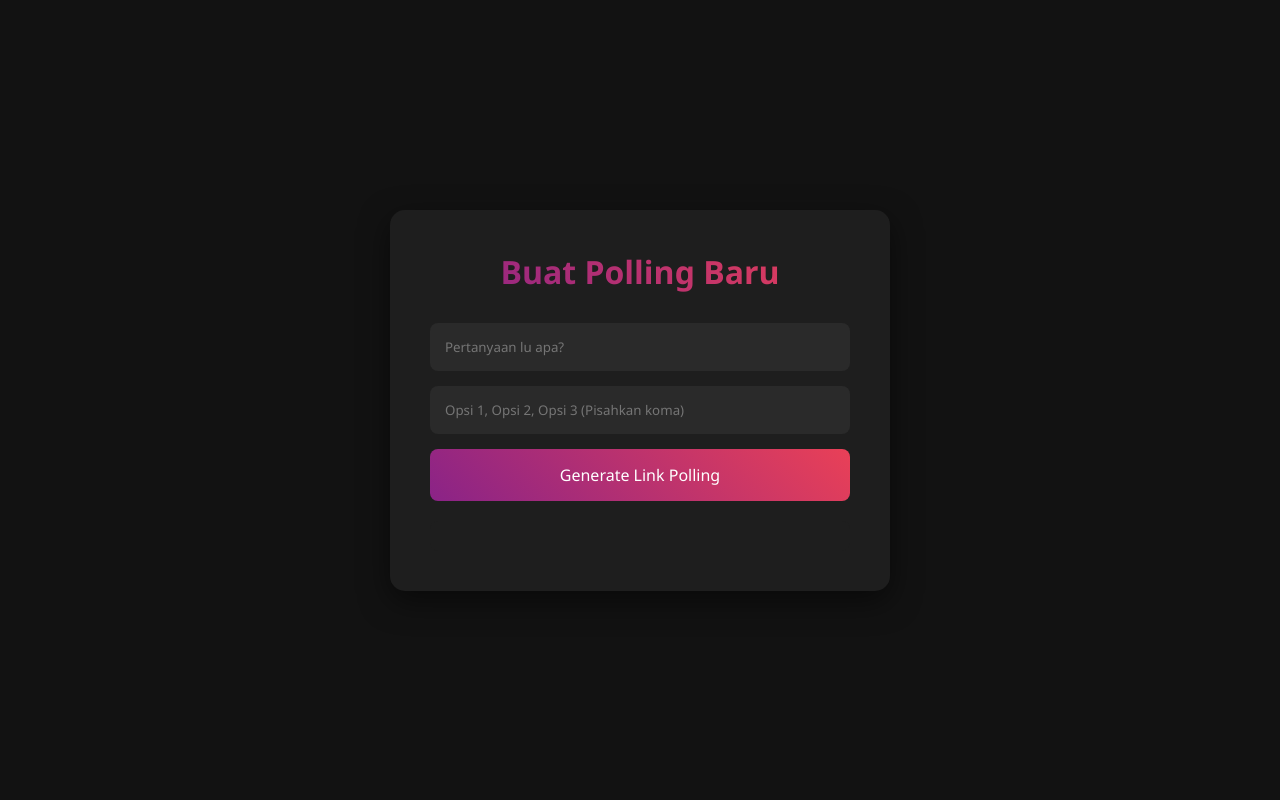
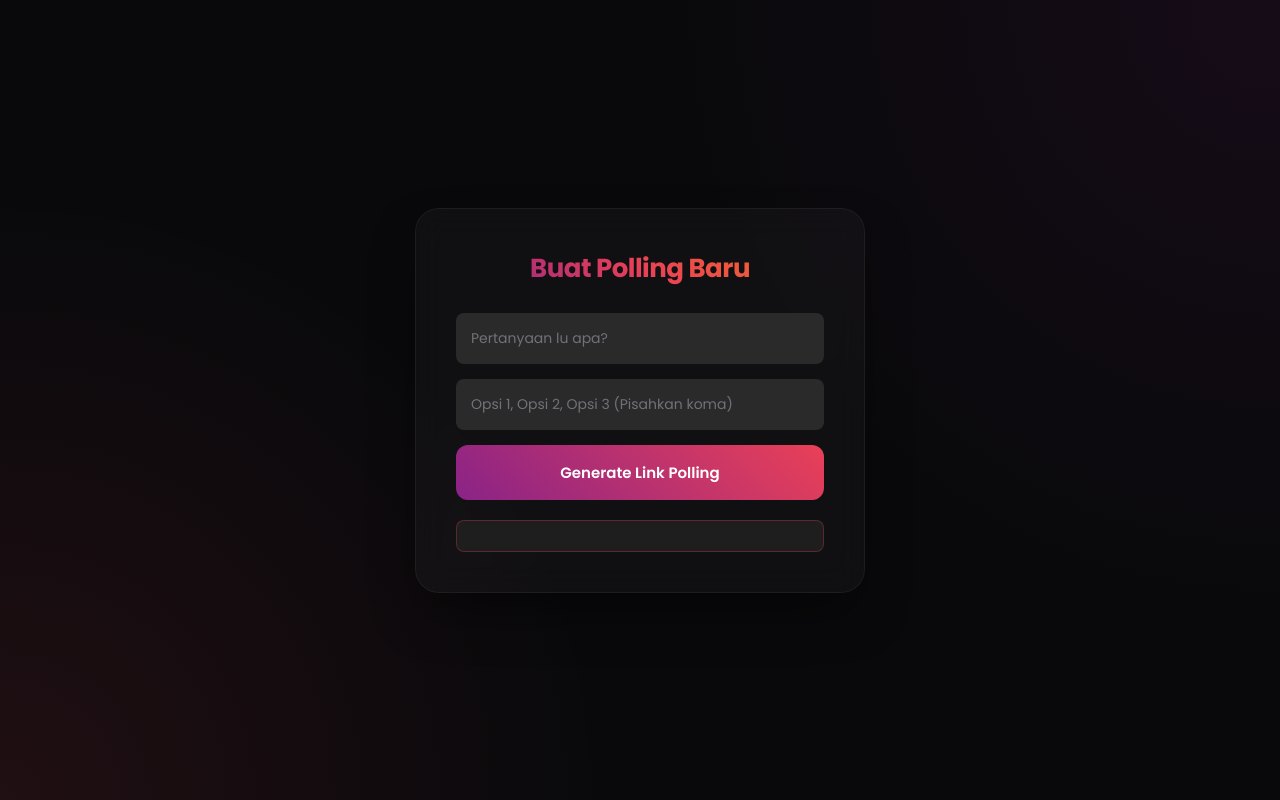
Before and after one commit to Ken72185/vote-web, a Flask app: page / in a window 1280 px wide. Run offline with Flask 3, Linux system fonts and the light colour scheme.

Commit message:
Update style.css

```diff
--- a/static/style.css
+++ b/static/style.css
@@ -1,12 +1,16 @@
+@import url('https://fonts.googleapis.com/css2?family=Poppins:wght@400;500;600;700&display=swap');
+
 * {
     margin: 0;
     padding: 0;
     box-sizing: border-box;
-    font-family: 'Segoe UI', Tahoma, Geneva, Verdana, sans-serif;
+    font-family: 'Poppins', sans-serif;
 }
 
 body {
-    background-color: #121212;
+    background-color: #09090b; /* Dark mode yang lebih pekat dan elegan */
+    background-image: radial-gradient(circle at top right, rgba(138, 35, 135, 0.1), transparent 40%),
+                      radial-gradient(circle at bottom left, rgba(233, 64, 87, 0.1), transparent 40%);
     color: #ffffff;
     display: flex;
     flex-direction: column;
@@ -17,20 +21,33 @@ body {
 }
 
 .container {
-    background: #1e1e1e;
+    background: rgba(255, 255, 255, 0.03);
+    backdrop-filter: blur(16px);
+    -webkit-backdrop-filter: blur(16px);
+    border: 1px solid rgba(255, 255, 255, 0.05);
     padding: 40px;
-    border-radius: 15px;
-    box-shadow: 0 10px 30px rgba(0,0,0,0.5);
+    border-radius: 24px;
+    box-shadow: 0 25px 50px -12px rgba(0,0,0,0.5);
     text-align: center;
-    max-width: 500px;
+    max-width: 450px;
     width: 100%;
 }
 
 h1 {
-    margin-bottom: 30px;
-    background: linear-gradient(45deg, #8a2387, #e94057);
+    font-size: 26px;
+    font-weight: 700;
+    margin-bottom: 25px;
+    background: linear-gradient(45deg, #8a2387, #e94057, #f27121);
     -webkit-background-clip: text;
     -webkit-text-fill-color: transparent;
+    letter-spacing: -0.5px;
+}
+
+h2 {
+    font-size: 16px;
+    font-weight: 500;
+    color: #a1a1aa;
+    margin-bottom: 5px;
 }
 
 .options {
@@ -39,13 +56,37 @@ h1 {
     gap: 15px;
 }
 
+/* Styling buat Input Text */
+input[type="text"] {
+    width: 100%;
+    padding: 16px;
+    border-radius: 12px;
+    border: 1px solid rgba(255, 255, 255, 0.1);
+    background: rgba(0, 0, 0, 0.2);
+    color: white;
+    font-size: 14px;
+    outline: none;
+    transition: all 0.3s ease;
+}
+
+input[type="text"]:focus {
+    border-color: #e94057;
+    box-shadow: 0 0 15px rgba(233, 64, 87, 0.2);
+}
+
+input[type="text"]::placeholder {
+    color: #71717a;
+}
+
+/* Styling Tombol */
 button.vote-btn {
-    background: transparent;
+    background: rgba(255, 255, 255, 0.03);
     color: #fff;
-    border: 2px solid #e94057;
-    padding: 15px;
-    border-radius: 8px;
-    font-size: 16px;
+    border: 1px solid rgba(255, 255, 255, 0.1);
+    padding: 16px;
+    border-radius: 12px;
+    font-size: 15px;
+    font-weight: 600;
     cursor: pointer;
     transition: all 0.3s ease;
 }
@@ -53,24 +94,79 @@ button.vote-btn {
 button.vote-btn:hover {
     background: linear-gradient(45deg, #8a2387, #e94057);
     border-color: transparent;
-    transform: translateY(-2px);
+    transform: translateY(-3px);
+    box-shadow: 0 10px 20px rgba(233, 64, 87, 0.3);
+}
+
+/* Tombol khusus buat Generate Link */
+button.create-btn {
+    background: linear-gradient(45deg, #8a2387, #e94057);
+    border: none;
+    margin-top: 10px;
+}
+
+button.create-btn:hover {
+    transform: translateY(-3px);
+    box-shadow: 0 10px 25px rgba(233, 64, 87, 0.4);
 }
 
 .analytics-box {
-    margin-top: 30px;
+    margin-top: 25px;
     text-align: left;
+    max-height: 350px;
+    overflow-y: auto;
+    padding-right: 5px;
+}
+
+/* Custom Scrollbar biar rapi */
+.analytics-box::-webkit-scrollbar {
+    width: 6px;
+}
+.analytics-box::-webkit-scrollbar-thumb {
+    background: rgba(255,255,255,0.1);
+    border-radius: 10px;
 }
 
 .vote-item {
-    background: #2a2a2a;
-    padding: 10px;
-    border-radius: 5px;
-    margin-bottom: 10px;
+    background: rgba(0, 0, 0, 0.3);
+    padding: 15px;
+    border-radius: 12px;
+    margin-bottom: 12px;
     font-size: 14px;
+    border: 1px solid rgba(255, 255, 255, 0.03);
     border-left: 4px solid #e94057;
+    transition: transform 0.2s ease;
+}
+
+.vote-item:hover {
+    transform: translateX(5px);
 }
 
 .time {
-    color: #aaaaaa;
+    display: block;
+    color: #71717a;
     font-size: 12px;
+    margin-top: 5px;
 }
+
+a {
+    color: #a1a1aa;
+    font-size: 13px;
+    text-decoration: none;
+    margin-top: 25px;
+    display: inline-block;
+    transition: color 0.3s ease;
+}
+
+a:hover {
+    color: #e94057;
+}
+
+#result-link {
+    margin-top: 25px;
+    background: rgba(0,0,0,0.3);
+    padding: 20px;
+    border-radius: 12px;
+    border: 1px solid rgba(233, 64, 87, 0.3);
+    font-size: 14px;
+}
```
